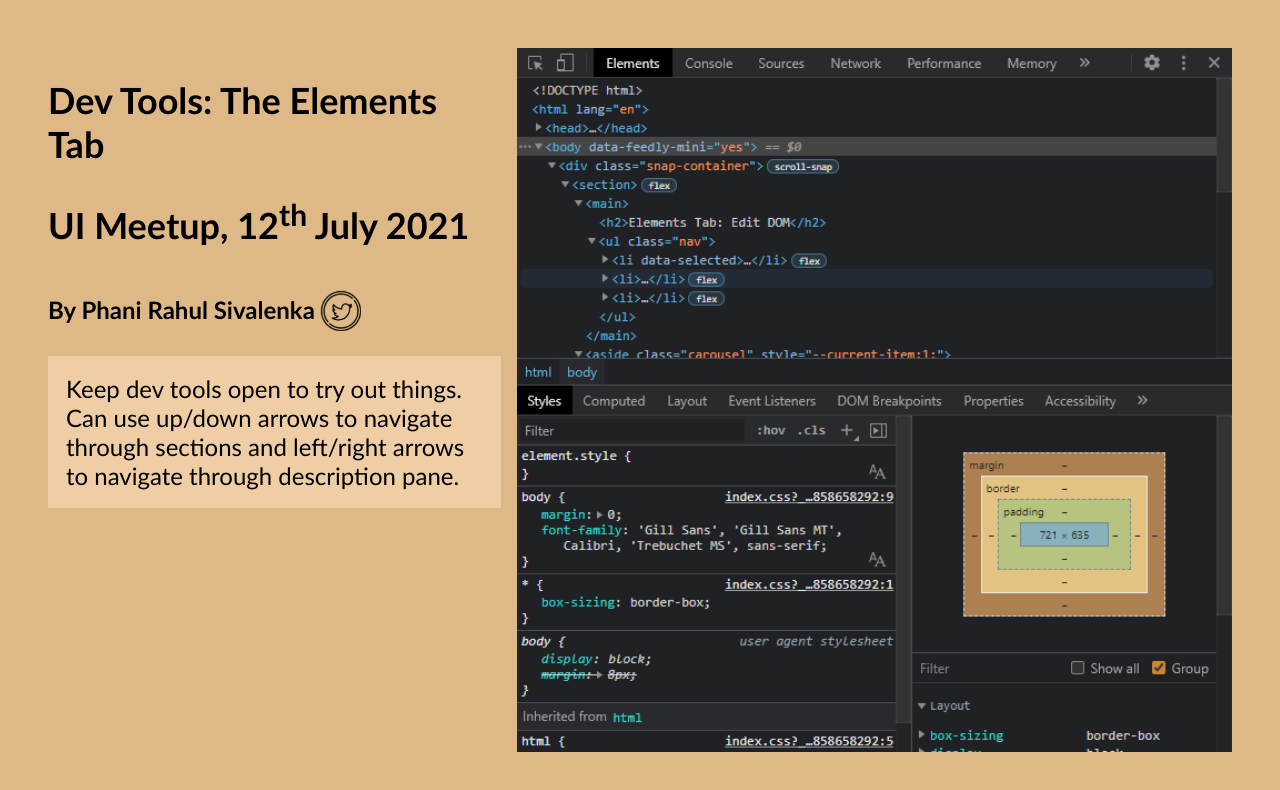
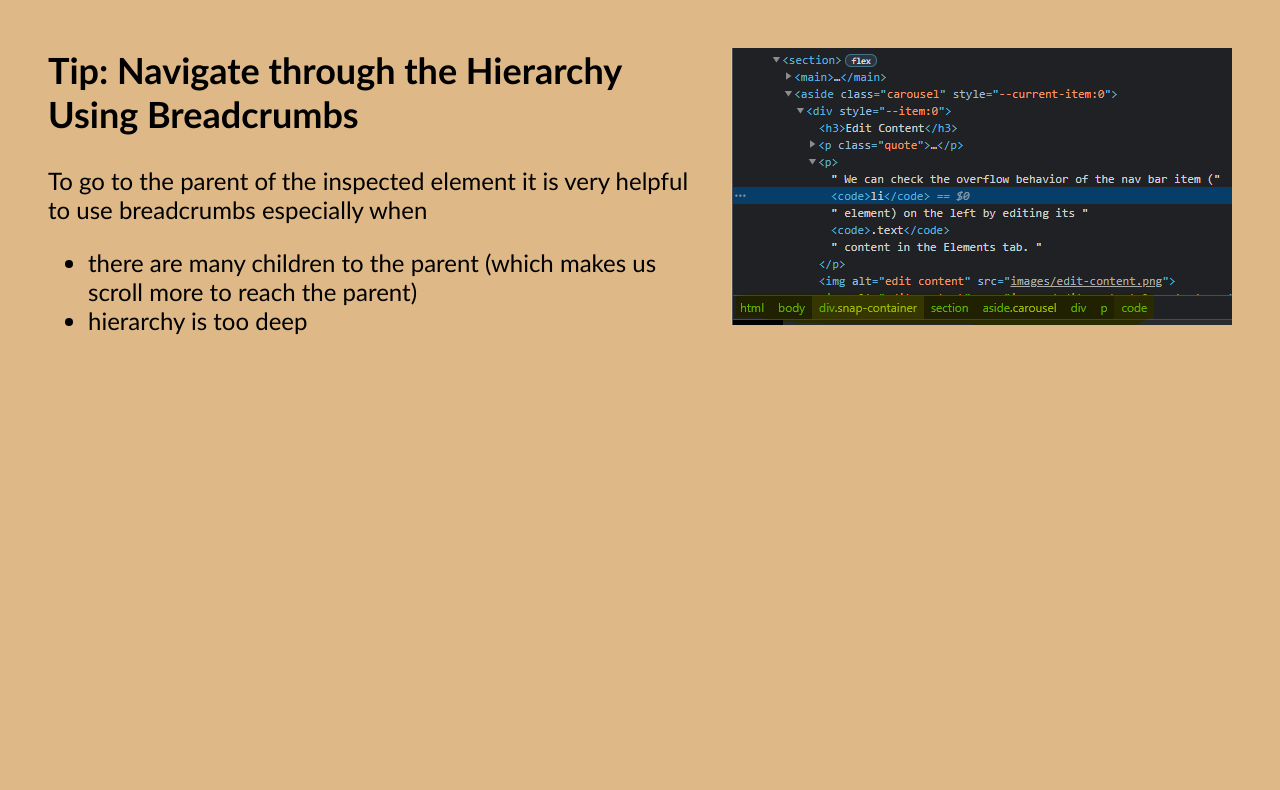
Before and after one commit to rahulsivalenka/ui-meetup-dev-tools-elements-tab, a plain HTML site: page index.html in a window 1280 px wide. Drawn offline with Linux system fonts and the light colour scheme.

Commit message:
Add breadcrumbs

```diff
--- a/index.html
+++ b/index.html
@@ -2,16 +2,16 @@
 <html lang="en">
 
 <head>
-  <meta charset="UTF-8">
-  <meta http-equiv="X-UA-Compatible" content="IE=edge">
-  <meta name="viewport" content="width=device-width, initial-scale=1.0">
+  <meta charset="UTF-8" />
+  <meta http-equiv="X-UA-Compatible" content="IE=edge" />
+  <meta name="viewport" content="width=device-width, initial-scale=1.0" />
   <title>Elements Tab | Dev Tools</title>
   <link rel="stylesheet" href="./index.css" />
 </head>
 
 <body>
   <div class="snap-container">
-    <section>
+    <!-- <section>
       <div>
         <h1>Dev Tools: The Elements Tab</h1>
         <h2>UI Meetup, 12<sup>th</sup> July 2021</h2>
@@ -129,7 +129,7 @@
 
     <section>
       <div class="scrollable">
-        <h2 id="tip-console-access">Tip:</h2>
+        <h2 id="tip-console-access">Tip: Access Inspected Element in Console </h2>
         <p>We can access element instance of the latest inspected element by typing <code>$0</code> in the console.</p>
         <p><code>$0</code> changes automatically to the selected element in the Elements Tab.</p>
         <p>Older inspected elements can also be accessed like <code>$1, $2, ...</code></p>
@@ -138,18 +138,28 @@
       <div>
         <img alt="tip" src="images/bonus-tip-inspected-element-access.gif" />
       </div>
-    </section>
+    </section> -->
 
     <section>
       <div class="scrollable">
-        <h2 id="tip-breadcrumbs">Tip:</h2>
-        <p>We can access element instance of the latest inspected element by typing <code>$0</code> in the console.</p>
-        <p><code>$0</code> changes automatically to the selected element in the Elements Tab.</p>
-        <p>Older inspected elements can also be accessed like <code>$1, $2, ...</code></p>
+        <h2 id="tip-breadcrumbs">
+          Tip: Navigate through the Hierarchy Using Breadcrumbs
+        </h2>
+        <p>
+          To go to the parent of the inspected element it is very helpful to
+          use breadcrumbs especially when
+        </p>
+        <ul>
+          <li>
+            there are many children to the parent (which makes us scroll more
+            to reach the parent)
+          </li>
+          <li>hierarchy is too deep</li>
+        </ul>
       </div>
 
       <div>
-        <img alt="tip" src="images/bonus-tip-inspected-element-access.gif" />
+        <img alt="tip" src="images/breadcrumbs.png" />
       </div>
     </section>
 
@@ -159,43 +169,45 @@
 
         <p class="hoverable quote">Hover on me to see a custom tooltip.</p>
       </main>
-      <aside class="carousel" style="--current-item:0">
-        <div style="--item:0">
+      <aside class="carousel" style="--current-item: 0">
+        <div style="--item: 0">
           <h3>Break on subtree modifications</h3>
           <p class="quote">
-            This allows us to pause the execution on any subtree modifications such as node adds/removals.
+            This allows us to pause the execution on any subtree modifications
+            such as node adds/removals.
           </p>
 
           <p>
-            This tooltip here is added to document body when hovered on the element and removed from it immediately
-            after we move away from the hovered element. In this
-            situation, to inspect the tooltip or to know which code adds or removes the tooltip, we can set a subtree
-            modifications breakpoint on the body.
+            This tooltip here is added to document body when hovered on the
+            element and removed from it immediately after we move away from
+            the hovered element. In this situation, to inspect the tooltip or
+            to know which code adds or removes the tooltip, we can set a
+            subtree modifications breakpoint on the body.
           </p>
           <img alt="edit content" src="images/break-on-subtree-mods.png" />
         </div>
 
-        <div style="--item:1">
+        <div style="--item: 1">
           <h3>More breaking options</h3>
-          <p>
-            In addition to subtree modifications we also have
-          </p>
+          <p>In addition to subtree modifications we also have</p>
           <ul>
-            <li><em>attribute modifications</em> - which allows us to break on attribute changes such as a class got
-              added
-              to the
-              clnode removal, etc</li>
-            <li><em>node removal</em> - which breaks when the current node on which the breakpoint is going to be
-              removed
-              from the
-              DOM</li>
+            <li>
+              <em>attribute modifications</em> - which allows us to break on
+              attribute changes such as a class got added to the clnode
+              removal, etc
+            </li>
+            <li>
+              <em>node removal</em> - which breaks when the current node on
+              which the breakpoint is going to be removed from the DOM
+            </li>
           </ul>
           <img alt="edit content" src="images/break-on-subtree-mods.png" />
         </div>
 
-        <div style="--item:2">
+        <div style="--item: 2">
           <p>
-            We can see the list of all these breakpoints in "DOM Breakpoints" tab.
+            We can see the list of all these breakpoints in "DOM Breakpoints"
+            tab.
           </p>
 
           <img alt="edit content" src="images/dom-breakpoints-list.png" />
@@ -211,11 +223,9 @@
     <section>
       <main>
         <h2 id="edit-styles">Elements Tab: Edit Styles</h2>
-
       </main>
       <aside>
         <h3>Edit DOM</h3>
-
       </aside>
     </section>
 
@@ -233,33 +243,27 @@
     <section>
       <main>
         <h2 id="layouts">Elements Tab: Layouts</h2>
-
       </main>
       <aside>
         <h3>Edit DOM</h3>
-
       </aside>
     </section>
 
     <section>
       <main>
         <h2 id="layouts">Elements Tab: Animations</h2>
-
       </main>
       <aside>
         <h3>Edit DOM</h3>
-
       </aside>
     </section>
 
     <section>
       <main>
         <h2 id="layouts">Elements Tab: Rendering</h2>
-
       </main>
       <aside>
         <h3>Edit DOM</h3>
-
       </aside>
     </section>
   </div>
```
Also changed, not shown: images/breadcrumbs.png (added).
